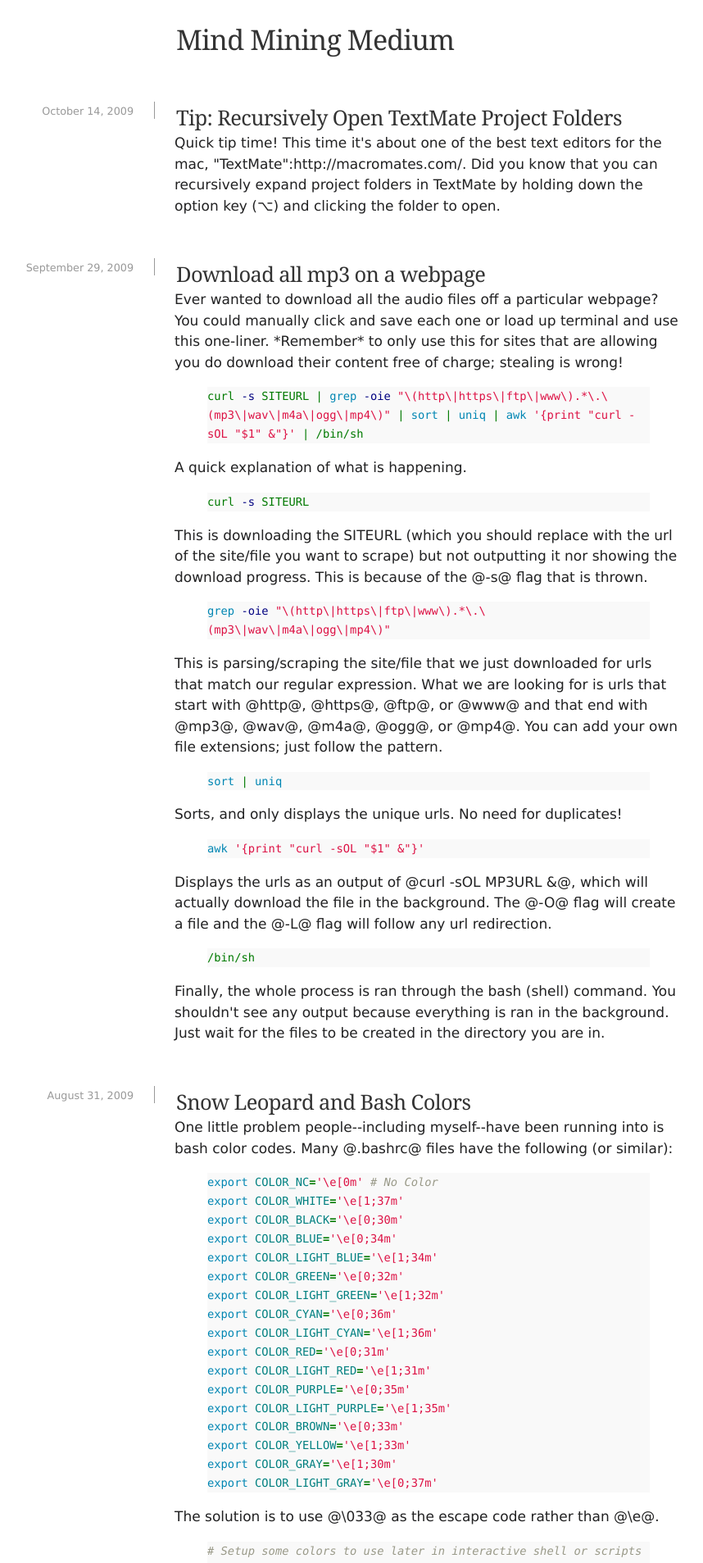
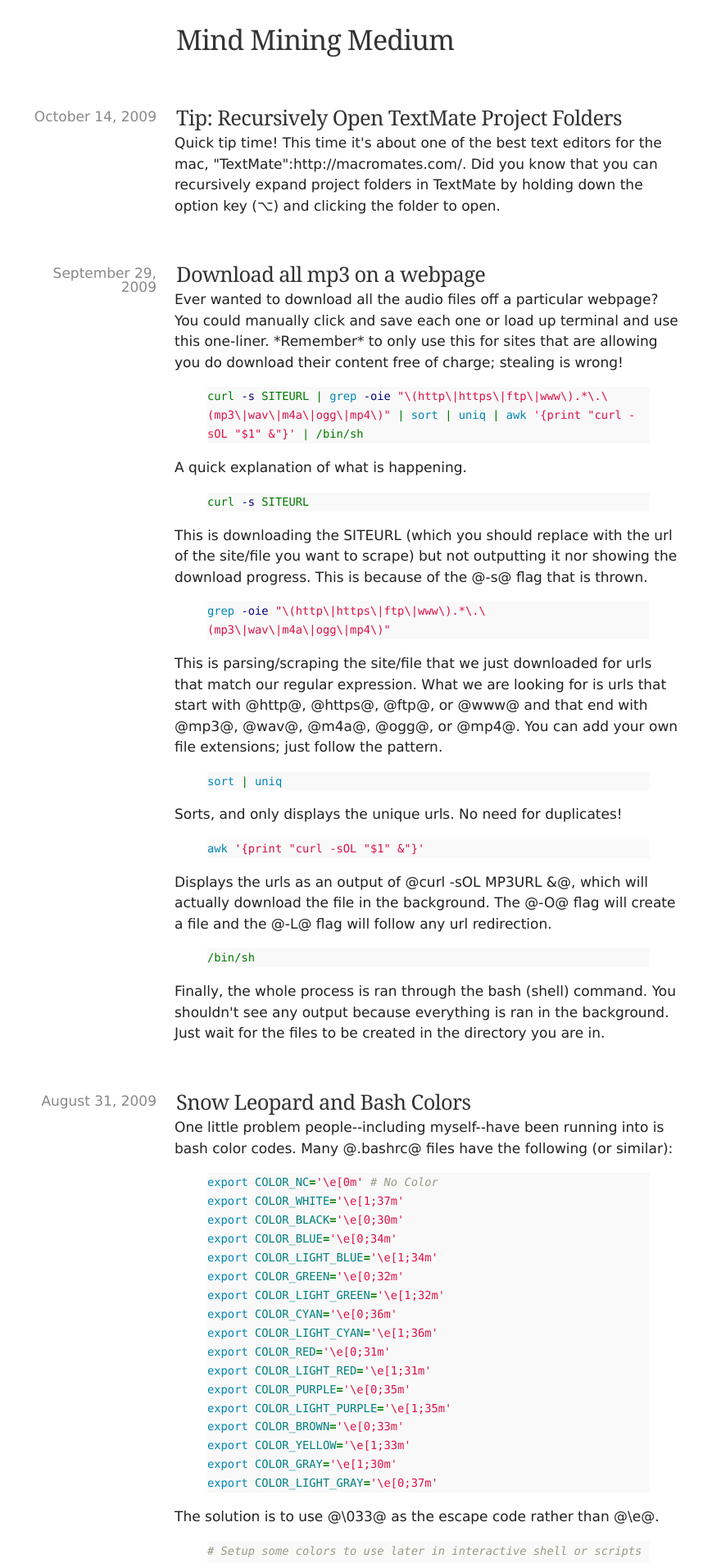
Before and after one commit to karbassi/blog, a Jekyll site: the page built from index.html, in a window 1280 px wide. Shown: the top 1907 px of the page at 82% size, without its empty margins (117-975 px from the left). Built offline with Jekyll 4.4.1, drawn with Linux system fonts in a browser that asks for light colours; the list of posts is cut into pages by our own code.

Commit message:
Cleaned up post date (.datatime)

```diff
--- a/css/screen.css
+++ b/css/screen.css
@@ -115,15 +115,12 @@ blockquote {
 }
 
 .datetime {
-    border-right      : 1px solid #999;
-    clear             : both;
-    color             : #999;
+    color             : #888;
     float             : left;
-    font-size         : 0.75em;
-    line-height       : 1.5em;
-    margin-left       : -200px;
-    padding           : 2px 25px 0 0;
-    position          : relative;
+    font-size         : 1em;
+    line-height       : 1em;
+    margin-left       : -175px;
+    padding           : 10px 3px;
     text-align        : right;
     width             : 150px;
 }
```
